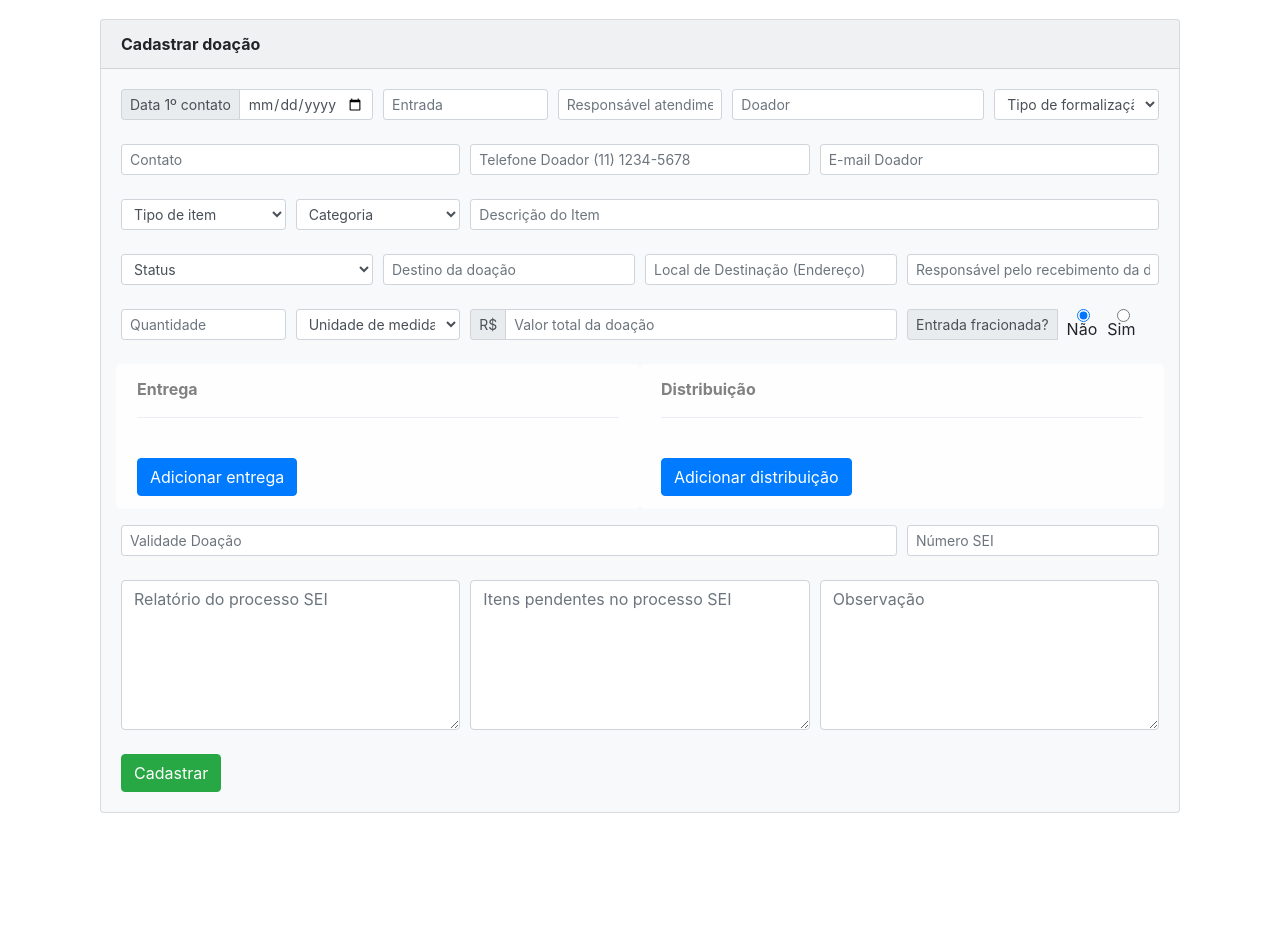
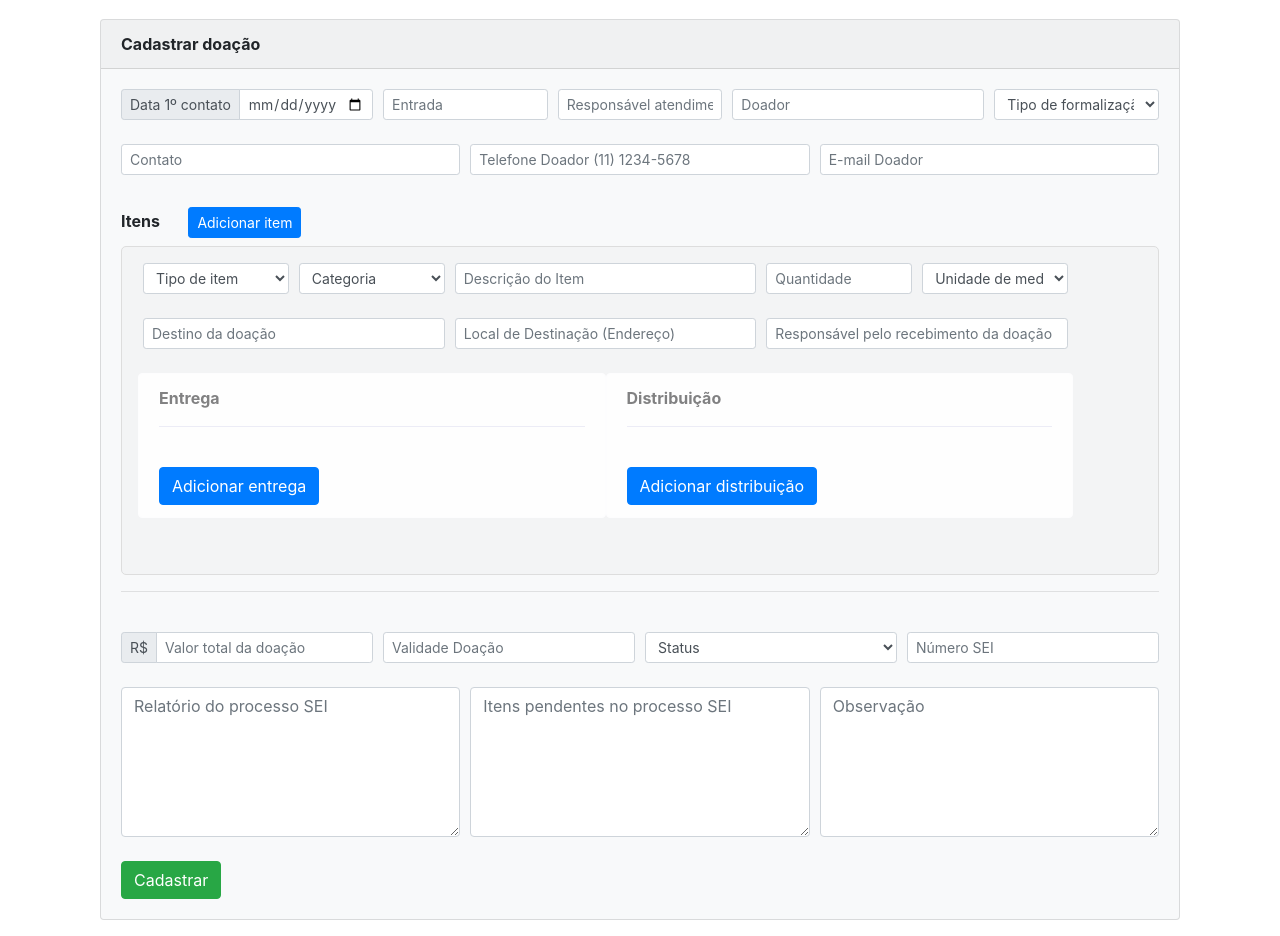
Before and after one commit to smdu-sp/sisdc19, a PHP site: page / in a window 1280 px wide. Shown: the part 149-1085 px from the top of the page. Before the commit the page ends 962 px from the top, so only its background shows below. Run offline with PHP 8.4, Linux system fonts and the light colour scheme; the visitor is signed in with stand-in values (Sample User, id 1).

Commit message:
Frontend readequado para suportar multiplos itens por doacao.
Signed-off-by: Renan <40305353+lordscorp@users.noreply.github.com>

```diff
--- a/index.php
+++ b/index.php
@@ -28,19 +28,11 @@ if(!isset($_SESSION["loggedin"]) || $_SESSION["loggedin"] !== true){
 // Inclui arquivo de configuração
 require_once "config.php";
 
-// Declaração de variáveis
-
 /* Muda o charset para UTF-8 */
 if (!mysqli_set_charset($link, "utf8")) {
 	printf("Erro ao definir charset: %s<br>", mysqli_error($link));
 	exit();
 }
-
-// Query padrao
-// $sqlQuery = "SELECT * FROM Doacoes_patrimoniais;";
-// $retornoQuery = $link->query($sqlQuery);
-
-// $link->close();
 
 ?>
 <div class="container" id="app">
@@ -147,12 +139,19 @@ if (!mysqli_set_charset($link, "utf8")) {
 							</div>
 						</div>
 						<br>
+
+						<!-- ITEM(NS) -->
 						<!-- TIPO, CATEGORIA E DESCRIÇÃO DO ITEM -->
+						<div class="my-2">
+							<span class="mr-4"><strong>Itens</strong></span>
+							<button class="btn btn-primary btn-sm" @click="novoItem.itens_doacao.push(JSON.parse(JSON.stringify(ItemDoacaoObj)))">Adicionar item</button>
+						</div>
+						<div class="form-row item-borda" v-for="(itemDoacao, index) in novoItem.itens_doacao"><div class="col">
 						<div class="form-row">
 							<div class="col col-2">
 								<select
 								id="tipo_item"
-								v-model="novoItem.tipo_item"
+								v-model="itemDoacao.tipo_item"
 								@change="atualizaTipos()"
 								class="form-control form-control-sm">
 								<option disabled selected value="">Tipo de item</option>
@@ -160,101 +159,57 @@ if (!mysqli_set_charset($link, "utf8")) {
 								</select>
 							</div>
 							<div class="col col-2">
-							<select class="form-control form-control-sm" v-model="novoItem.categoria_item">
+								<select class="form-control form-control-sm" v-model="itemDoacao.categoria_item">
 									<option disabled selected value="">Categoria</option>
-								<option v-if="novoItem.tipo_item" v-for="categoria in categoriasTipoitem">{{categoria}}</option>
+									<option v-if="itemDoacao.tipo_item" v-for="categoria in categoriasTipoitem">{{categoria}}</option>
 									<option>Outros</option>
 								</select>
 							</div>
 							<div class="col">
 								<input
 								class="form-control form-control-sm"
-							v-model="novoItem.descricao_item"
+								v-model="itemDoacao.descricao_item"
 								placeholder="Descrição do Item" title="Descrição do Item"
 								>
 							</div>
+							<div class="col col-2">
+								<input
+								class="form-control form-control-sm"
+								v-model="itemDoacao.quantidade"
+								placeholder="Quantidade" title="Quantidade"
+								@keyup.prevent="corrigeNumberType(itemDoacao, 'quantidade')"
+								>
+							</div>
+							<div class="col col-2">
+								<select v-model="itemDoacao.unidade_medida" title="Unidade de medida" class="form-control form-control-sm">
+									<option selected disabled value="">Unidade de medida</option>
+									<option v-for="unidade in unidadesDeMedida">{{ unidade }}</option>
+								</select>
+							</div>
 						</div>
 						<br>
-					<!-- STATUS, DESTINO, RECEBIMENTO -->
+						<!-- DESTINO, ENDEREÇO, RESPONSÁVEL RECEBIMENTO -->
 						<div class="form-row">
-						<div class="col">
-							<select id="status" v-model="novoItem.status" class="form-control form-control-sm">
-								<option disabled selected value="">Status</option>
-								<option v-for="status in statuses">{{status}}</option>
-								<!-- <option>Contato não iniciado</option>
-								<option>Contato iniciado</option>
-								<option>Em processo de formalização</option>
-								<option>Aguardando entrega</option>
-								<option>Produto/serviço entregue</option>
-								<option>Finalizado com termo de recebimento</option>
-								<option>Encerrado</option> -->
-							</select>
-						</div>
 							<div class="col">
 								<input
 								class="form-control form-control-sm"
-							v-model="novoItem.destino"
+								v-model="itemDoacao.destino"
 								placeholder="Destino da doação" title="Destino da doação"
 								>
 							</div>
 							<div class="col">
 								<input
 								class="form-control form-control-sm"
-							v-model="novoItem.endereco_entrega"
+								v-model="itemDoacao.endereco_entrega"
 								placeholder="Local de Destinação (Endereço)" title="Local de Destinação (Endereço)"
 								>
 							</div>
 							<div class="col">
 								<input
 								class="form-control form-control-sm"
-							v-model="novoItem.responsavel_recebimento"
+								v-model="itemDoacao.responsavel_recebimento"
 								placeholder="Responsável pelo recebimento da doação" title="Responsável pelo recebimento da doação"
 								>
-						</div>
-					</div>
-					<br>
-					<!-- QUANTIDADE TOTAL DOADA, UNIDADE MEDIDA, VALOR TOTAL, FRACIONADA, QTDE ENTREGAS -->
-					<div class="form-row">
-						<div class="col col-2">
-							<input
-							class="form-control form-control-sm"
-							v-model="novoItem.quantidade"
-							placeholder="Quantidade" title="Quantidade"
-							@keyup.prevent="corrigeNumberType(novoItem, 'quantidade')"
-							>
-						</div>
-						<div class="col col-2">
-							<select v-model="novoItem.unidade_medida" class="form-control form-control-sm">
-								<option selected disabled value="">Unidade de medida</option>
-								<option v-for="unidade in unidadesDeMedida">{{ unidade }}</option>
-							</select>
-						</div>
-						<div class="col input-group input-group-sm">
-							<div class="input-group-prepend">
-								<span class="input-group-text">R$</span>
-							</div>
-							<input
-							class="form-control form-control-sm"
-							v-model="novoItem.valor_total"
-							placeholder="Valor total da doação" title="Valor total da doação"
-							title="Valor total (ex.: 999999,00)"
-							>
-						</div>
-						<!-- <div class="col"> -->
-							<div class="input-group input-group-sm col col-3">
-								<div class="input-group-prepend">
-									<label class="input-group-text my-0" @click="novoItem.entrada_fracionada = novoItem.entrada_fracionada == 0 ? 1 : 0">Entrada fracionada?</label>
-								</div>
-								<div class="form-row customRadio">
-									<div class="col">
-										<input id="nao_fracionada" type="radio" v-model="novoItem.entrada_fracionada" value="0">
-										<label for="nao_fracionada">Não</label>
-									</div>
-									<div class="col">
-										<input id="fracionada" type="radio" v-model="novoItem.entrada_fracionada" value="1">
-										<label for="fracionada">Sim</label>
-									</div>
-								</div>
 							</div>
 						</div>
 						<br>
@@ -264,7 +219,7 @@ if (!mysqli_set_charset($link, "utf8")) {
 							<div class="alert alert-light w-50" role="alert">
 								<strong>Entrega</strong>
 								<hr>
-								<div v-for="(entrega, index) in novoItem.entregas" class="form-row my-1">
+								<div v-for="(entrega, index) in itemDoacao.entregas" class="form-row my-1">
 									<span class="badge badge-light">{{ index+1 }}</span>
 									<div class="input-group input-group-sm col">
 										<div class="input-group-prepend">
@@ -280,26 +235,26 @@ if (!mysqli_set_charset($link, "utf8")) {
 										v-model="entrega.qtde_recebida"
 										placeholder="Qtde recebida" title="Qtde recebida"
 										@keyup.prevent="corrigeNumberType(entrega, 'qtde_recebida')"
-										@change="calculaSaldos"
+										@change="calculaSaldos(itemDoacao)"
 										>
 									</div>
 									<div class="col col-1">
-										<button type="button" class="btn btn-danger btn-sm" @click="confirm('Tem certeza que deseja remover a entrega?') ? novoItem.entregas.splice(index, 1) : false">
+										<button type="button" class="btn btn-danger btn-sm" @click="confirm('Tem certeza que deseja remover a entrega?') ? itemDoacao.entregas.splice(index, 1) : false">
 										    <span class="oi oi-x"></span>
 										</button>
 									</div>
 								</div>
 								<br>
-								<button class="btn btn-primary float-left" @click="novoItem.entregas.push({data_recebimento:'',qtde_recebida:''})">Adicionar entrega</button>
-								<div class="float-right" v-if="novoItem.quantidade">
-									<span>Saldo residual: {{ novoItem.saldo_residual }}</span>
+								<button class="btn btn-primary float-left" @click="itemDoacao.entregas.push({data_recebimento:'',qtde_recebida:''})">Adicionar entrega</button>
+								<div class="float-right" v-if="itemDoacao.quantidade">
+									<span>Saldo residual: {{ itemDoacao.saldo_residual }}</span>
 								</div>
 							</div>
 							<!-- DISTRIBUIÇÃO -->
 							<div class="alert alert-light w-50" role="alert">
 								<strong>Distribuição</strong>
 								<hr>
-								<div v-for="(distribuicao, index) in novoItem.distribuicoes" class="form-row my-1">
+								<div v-for="(distribuicao, index) in itemDoacao.distribuicoes" class="form-row my-1">
 									<span class="badge badge-light">{{ index+1 }}</span>
 									<div class="input-group input-group-sm col">
 										<div class="input-group-prepend">
@@ -315,31 +270,66 @@ if (!mysqli_set_charset($link, "utf8")) {
 										v-model="distribuicao.qtde_distribuicao"
 										placeholder="Qtde distribuição" title="Qtde distribuição"
 										@keyup.prevent="corrigeNumberType(distribuicao, 'qtde_distribuicao')"
-										@change="calculaSaldos"
+										@change="calculaSaldos(itemDoacao)"
 										>
 									</div>
 									<div class="col col-1">
-										<button type="button" class="btn btn-danger btn-sm" @click="confirm('Tem certeza que deseja remover a distribuição?') ? novoItem.distribuicoes.splice(index, 1) : false">
+										<button type="button" class="btn btn-danger btn-sm" @click="confirm('Tem certeza que deseja remover a distribuição?') ? itemDoacao.distribuicoes.splice(index, 1) : false">
 										    <span class="oi oi-x"></span>
 										</button>
 									</div>
 								</div>
 								<br>
-								<button class="btn btn-primary" @click="novoItem.distribuicoes.push({data_distribuicao: '',qtde_distribuicao:''})">Adicionar distribuição</button>
-								<div class="float-right" v-if="novoItem.saldo_a_distribuir">
-									<span>Saldo a distribuir: {{ novoItem.saldo_a_distribuir }}</span>
+								<button class="btn btn-primary" @click="itemDoacao.distribuicoes.push({data_distribuicao: '',qtde_distribuicao:''})">Adicionar distribuição</button>
+								<div class="float-right" v-if="itemDoacao.saldo_a_distribuir">
+									<span>Saldo a distribuir: {{ itemDoacao.saldo_a_distribuir }}</span>
 								</div>
 							</div>
 						</div>
+						<br>
+					</div>
+					<!-- Botão de Remoção de item_doacao -->
+					<div class="col col-1">
+						<button v-if="novoItem.itens_doacao.length > 1" type="button" class="btn btn-danger btn-sm absolute-center" @click="confirm('Tem certeza que deseja remover o item?') ? novoItem.itens_doacao.splice(index, 1) : false">
+						    <span class="oi oi-x"></span>
+						</button>
+					</div>
+				</div>
 
-						<!-- VALIDADE, NUMERO SEI -->
+					<hr>
+					<br>
+						<!-- VALOR, VALIDADE, NUMERO SEI -->
 						<div class="form-row">
+							<div class="col input-group input-group-sm">
+								<div class="input-group-prepend">
+									<span class="input-group-text">R$</span>
+								</div>
+								<input
+								class="form-control form-control-sm"
+								v-model="novoItem.valor_total"
+								placeholder="Valor total da doação" title="Valor total da doação"
+								title="Valor total (ex.: 999999,00)"
+								>
+							</div>
 							<div class="col">
 								<input
 								class="form-control form-control-sm"
 								v-model="novoItem.validade_doacao"
 								placeholder="Validade Doação" title="Validade Doação"
 								>
+							</div>
+							<div class="col">
+								<select id="status" v-model="novoItem.status" class="form-control form-control-sm">
+									<option disabled selected value="">Status</option>
+									<option v-for="status in statuses">{{status}}</option>
+									<!-- <option>Contato não iniciado</option>
+									<option>Contato iniciado</option>
+									<option>Em processo de formalização</option>
+									<option>Aguardando entrega</option>
+									<option>Produto/serviço entregue</option>
+									<option>Finalizado com termo de recebimento</option>
+									<option>Encerrado</option> -->
+								</select>
 							</div>
 							<div class="col col-3">
 								<input
@@ -390,6 +380,20 @@ if (!mysqli_set_charset($link, "utf8")) {
 
 <!-- Vue.js -->
 <script>
+	const ItemDoacaoObj = {
+		tipo_item: '',
+		categoria_item: '',
+		descricao_item: '',
+		destino: '',
+		endereco_entrega: '',
+		responsavel_recebimento: '',
+		quantidade: '',
+		unidade_medida: '',
+		entregas: [],
+		distribuicoes: [],
+		saldo_residual: 0,
+		saldo_a_distribuir: 0
+	};
 	const DoacaoObj = {
 		data_entrada: '',
 		entrada: '',
@@ -399,22 +403,10 @@ if (!mysqli_set_charset($link, "utf8")) {
 		contato: '',
     telefone_doador: '',
     email_doador: '',
-			tipo_item: '',
-      categoria_item: '',
-			descricao_item: '',
+    itens_doacao: [ItemDoacaoObj],
+		valor_total: '',
+		validade_doacao: '',
 		status: '',
-			destino: '',
-			endereco_entrega: '',
-			responsavel_recebimento: '',
-			quantidade: '',
-      unidade_medida: '',
-			valor_total: '',
-      entrada_fracionada: 0,
-      entregas: [],
-      saldo_residual: 0,
-      distribuicoes: [],
-      saldo_a_distribuir: 0,
-			prazo_periodo: '',
 		numero_sei: '',
 		observacao: '',
 		comentario_sms: '',
@@ -450,9 +442,7 @@ if (!mysqli_set_charset($link, "utf8")) {
 				ADIÇÃO DE ITENS À LISTA
 			*/
 			adicionarItem: function (){
-				// Limpa número SEI
-				if(this.novoItem.numero_sei)
-					this.novoItem.numero_sei = this.apenasNumeros(this.novoItem.numero_sei);
+				// Limpa valor
 				if(this.novoItem.valor_total)
 					this.novoItem.valor_total = this.apenasNumeros(this.novoItem.valor_total)/100;
 
@@ -506,24 +496,24 @@ if (!mysqli_set_charset($link, "utf8")) {
 				console.log(listaDeDoacoes.replace(/&/g,'CODREPEAMP',true));
 				xhttp.send("insertList="+listaDeDoacoes.replace('&','CODREPEAMP'));
 			},
-			calculaSaldos: function() {
-				let residual = this.novoItem.quantidade;
-				for (var i = 0; i < this.novoItem.entregas.length; i++) {
-					if(!isNaN(parseFloat(this.novoItem.entregas[i].qtde_recebida)))
-						residual -= parseFloat(this.novoItem.entregas[i].qtde_recebida);
+			calculaSaldos: function(item) {
+				let residual = item.quantidade;
+				for (var i = 0; i < item.entregas.length; i++) {
+					if(!isNaN(parseFloat(item.entregas[i].qtde_recebida)))
+						residual -= parseFloat(item.entregas[i].qtde_recebida);
 				}
-				this.novoItem.saldo_residual = residual;
+				item.saldo_residual = residual;
 
-				let aDistribuir = this.novoItem.quantidade - residual;
-				for (var i = 0; i < this.novoItem.distribuicoes.length; i++) {
-					if(!isNaN(parseFloat(this.novoItem.distribuicoes[i].qtde_distribuicao))){
-						aDistribuir -= parseFloat(this.novoItem.distribuicoes[i].qtde_distribuicao);
+				let aDistribuir = item.quantidade - residual;
+				for (var i = 0; i < item.distribuicoes.length; i++) {
+					if(!isNaN(parseFloat(item.distribuicoes[i].qtde_distribuicao))){
+						aDistribuir -= parseFloat(item.distribuicoes[i].qtde_distribuicao);
 					}
 					else {
 						aDistribuir = 0;
 					}
 				}
-				this.novoItem.saldo_a_distribuir = aDistribuir;
+				item.saldo_a_distribuir = aDistribuir;
 			},
 			corrigeNumberType: function(objeto, prop) {
 				// Verifica se número colado está no padrão brasileiro de pontuação e corrige de acordo
@@ -546,9 +536,6 @@ if (!mysqli_set_charset($link, "utf8")) {
 			criarNovoItem: function(){
 				this.novoItem = this.itemModel;
 			}
-		},
-		watch: {
-			'novoItem.quantidade': 'calculaSaldos'
 		}
 	});
 </script>
@@ -566,6 +553,18 @@ input[type=number]::-webkit-outer-spin-button {
 	position: absolute;
 	left: 10px;
 	max-width: calc(100% - 20px);
+}
+.absolute-center {
+	position: absolute;
+  left: calc(50% - 16px);
+  top: calc(50% - 16px);
+}
+.item-borda {
+	border: 1px solid #dddddd;
+	border-radius: 5px;
+	padding: 1em 0 1em 1em;
+	margin: 5px 0;
+	background-color: rgba(0,0,0,0.02);
 }
 .customRadio {
     margin-left: 5px;
```
Lines whose indentation alone changed are shown as unchanged.
